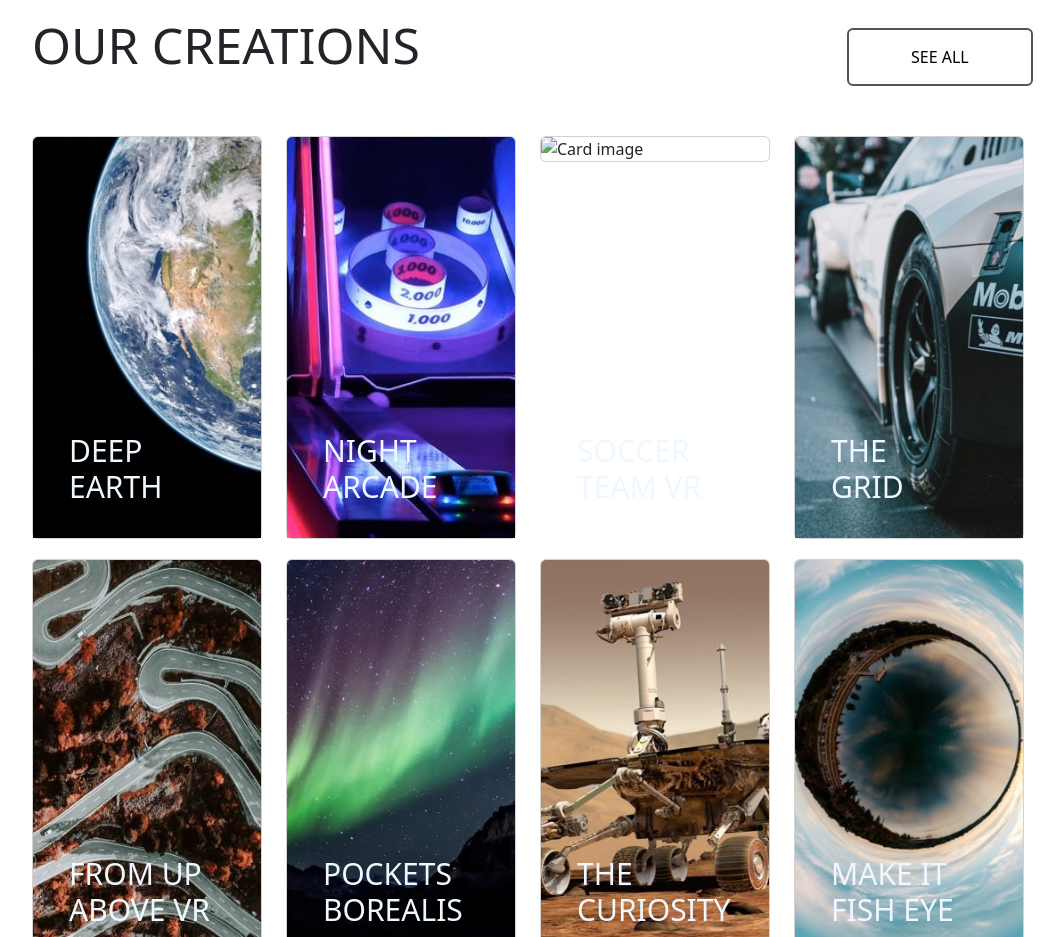
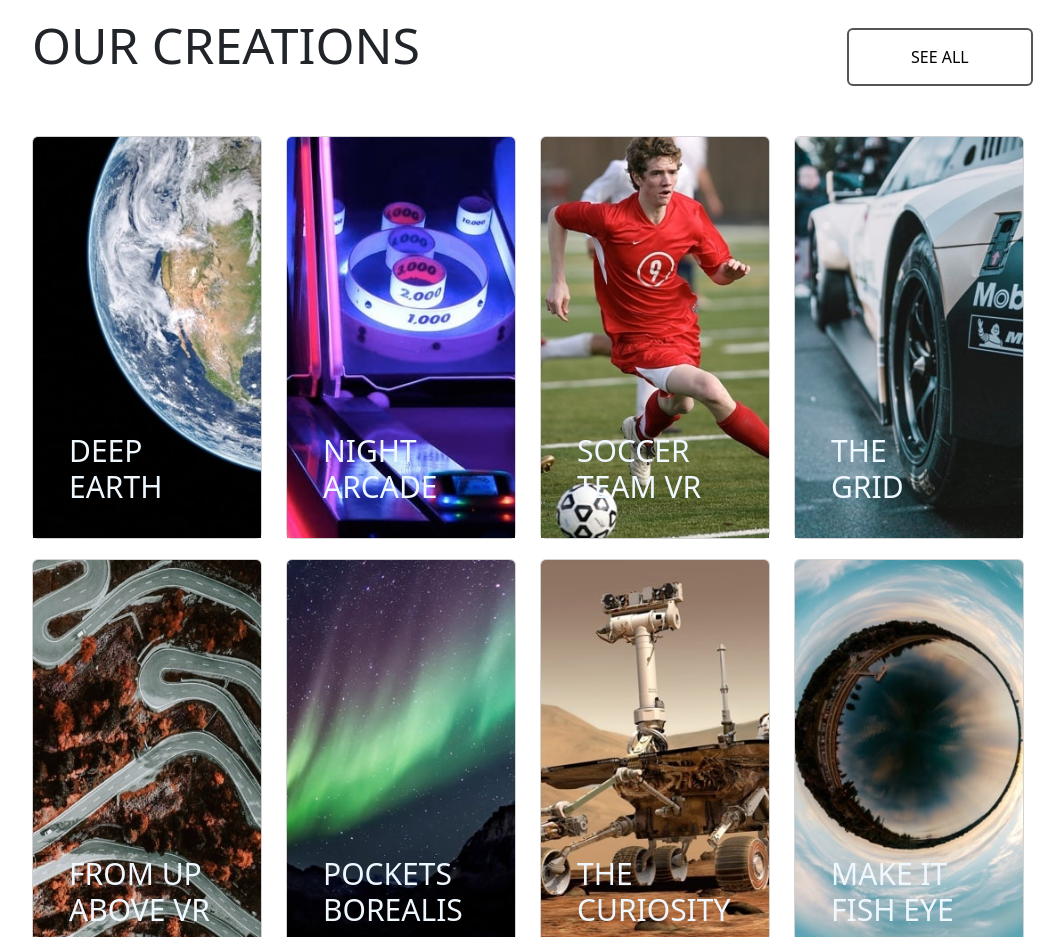
Before and after one commit to nizar2000/loopStudios, a plain HTML site: page index.html in a window 1280 px wide. Shown: the part 1380-2317 px from the top of the page, without its empty margins (130-1194 px from the left). Drawn offline with nearby package versions, Linux system fonts and the light colour scheme.

Commit message:
Update index.html

```diff
--- a/index.html
+++ b/index.html
@@ -155,7 +155,7 @@
  </div>
  <div class="col">
   <div class="card" style="width:230px">
-    <img class="card-img-top" src="loop/images/desktop/image-soccer-team.jpg" alt="Card image">
+    <img class="card-img-top" src="images/desktop/image-soccer-team.jpg" alt="Card image">
     <div class="card-img-overlay">
       <h4 class="card-title" style="font-weight: 200; font-size: 30px; color: aliceblue;  margin-top: 280px;margin-left: 20px;">SOCCER<br> TEAM VR</h4>
 
```
